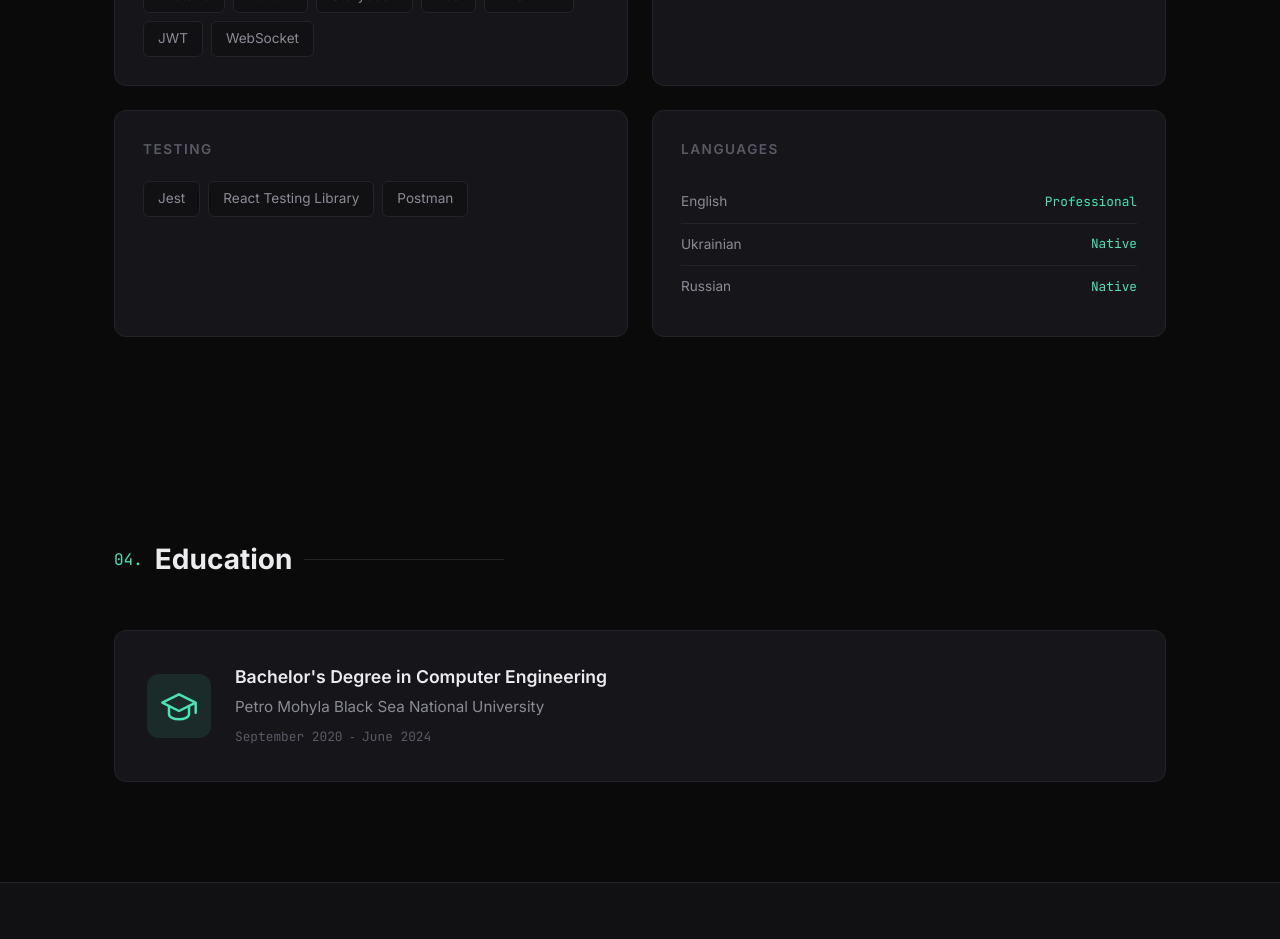
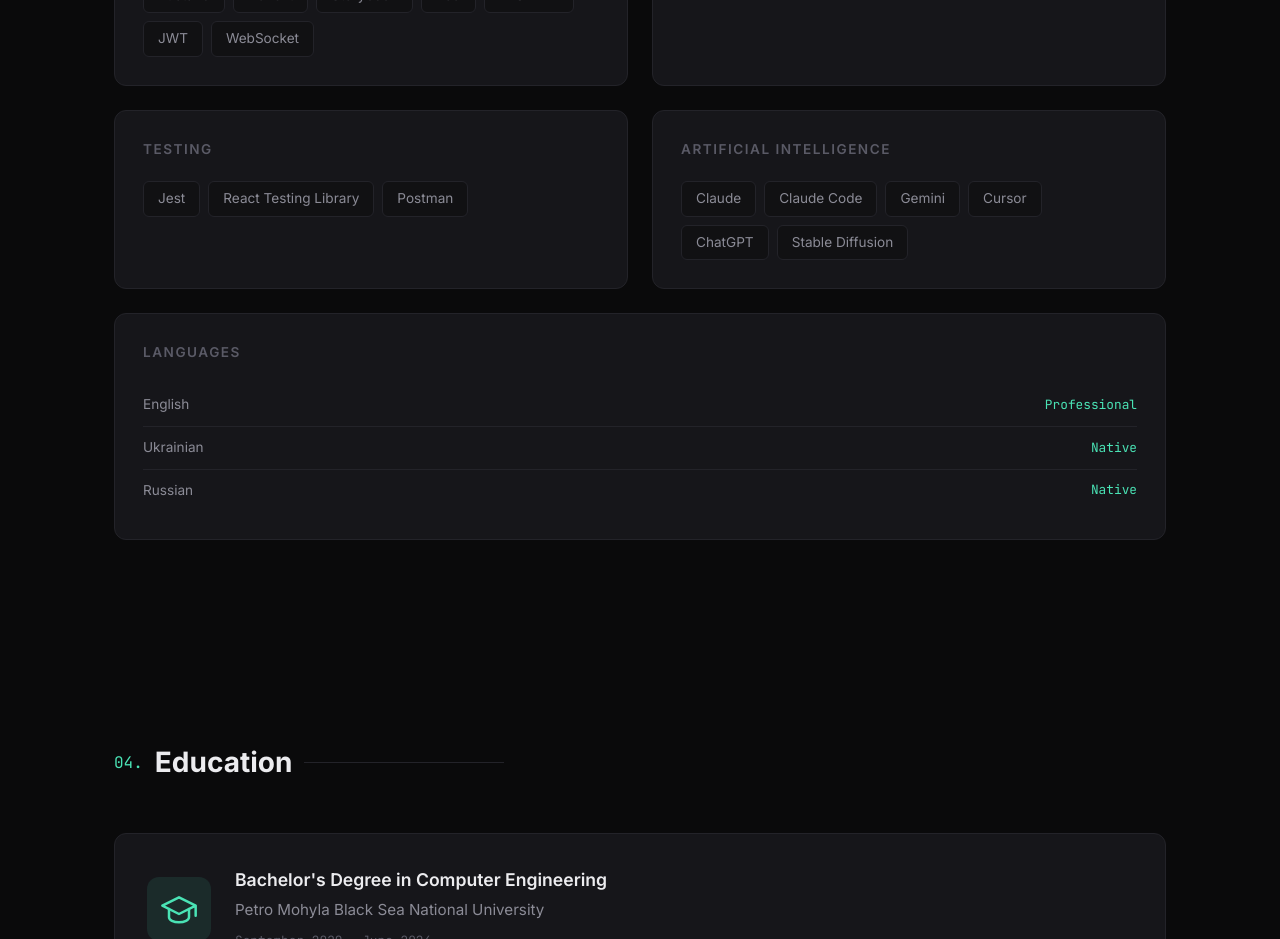
Before and after one commit to CharmedLesh/portfolio, a Next.js app: page / in a window 1280 px wide. Shown: the part 3580-4519 px from the top of the page. Built offline with nearby package versions, Linux system fonts and the light colour scheme.

Commit message:
ai skills section created & cv file updated

```diff
--- a/src/app/globals.css
+++ b/src/app/globals.css
@@ -513,6 +513,10 @@ ul {
   display: flex;
 }
 
+.skills__grid > *:last-child {
+  grid-column: 1 / -1;
+}
+
 .skills__grid > * > * {
   flex: 1;
 }
@@ -931,6 +935,10 @@ ul {
     grid-template-columns: 1fr;
   }
 
+  .skills__grid > *:last-child {
+    grid-column: auto;
+  }
+
   .contact__layout {
     grid-template-columns: 1fr;
   }
--- a/src/components/Skills.jsx
+++ b/src/components/Skills.jsx
@@ -12,6 +12,8 @@ const frontendItems = [
 const testingItems = ['Jest', 'React Testing Library', 'Postman'];
 
 const devtoolsItems = ['Nx', 'Git', 'Bitbucket', 'Figma', 'Jira', 'Kanban', 'Scrum'];
+
+const aiItems = ['Claude', 'Claude Code', 'Gemini', 'Cursor', 'ChatGPT', 'Stable Diffusion'];
 
 export default function Skills() {
   const { t } = useLanguage();
@@ -57,6 +59,16 @@ export default function Skills() {
           </RevealOnScroll>
           <RevealOnScroll>
             <div className="skills__category">
+              <h3>{t.skills.ai}</h3>
+              <ul className="skills__list">
+                {aiItems.map((item) => (
+                  <li key={item}>{item}</li>
+                ))}
+              </ul>
+            </div>
+          </RevealOnScroll>
+          <RevealOnScroll>
+            <div className="skills__category">
               <h3>{t.skills.languages}</h3>
               <ul className="skills__list skills__list--langs">
                 {t.skills.langItems.map((lang) => (
--- a/src/i18n/translations.js
+++ b/src/i18n/translations.js
@@ -97,6 +97,7 @@ export const translations = {
       frontend: 'Front\u2011End Technologies',
       testing: 'Testing',
       devtools: 'Dev Tools & Collaboration',
+      ai: 'Artificial Intelligence',
       languages: 'Languages',
       langItems: [
         { name: 'English', level: 'Professional' },
@@ -239,6 +240,7 @@ export const translations = {
       frontend: 'Фронтенд\u2011технології',
       testing: 'Тестування',
       devtools: 'Інструменти та співпраця',
+      ai: 'Штучний Інтелект',
       languages: 'Мови',
       langItems: [
         { name: 'Англійська', level: 'Професійна' },
```
Also changed, not shown: 1 other file (tests, documents, lock files or other folders).
